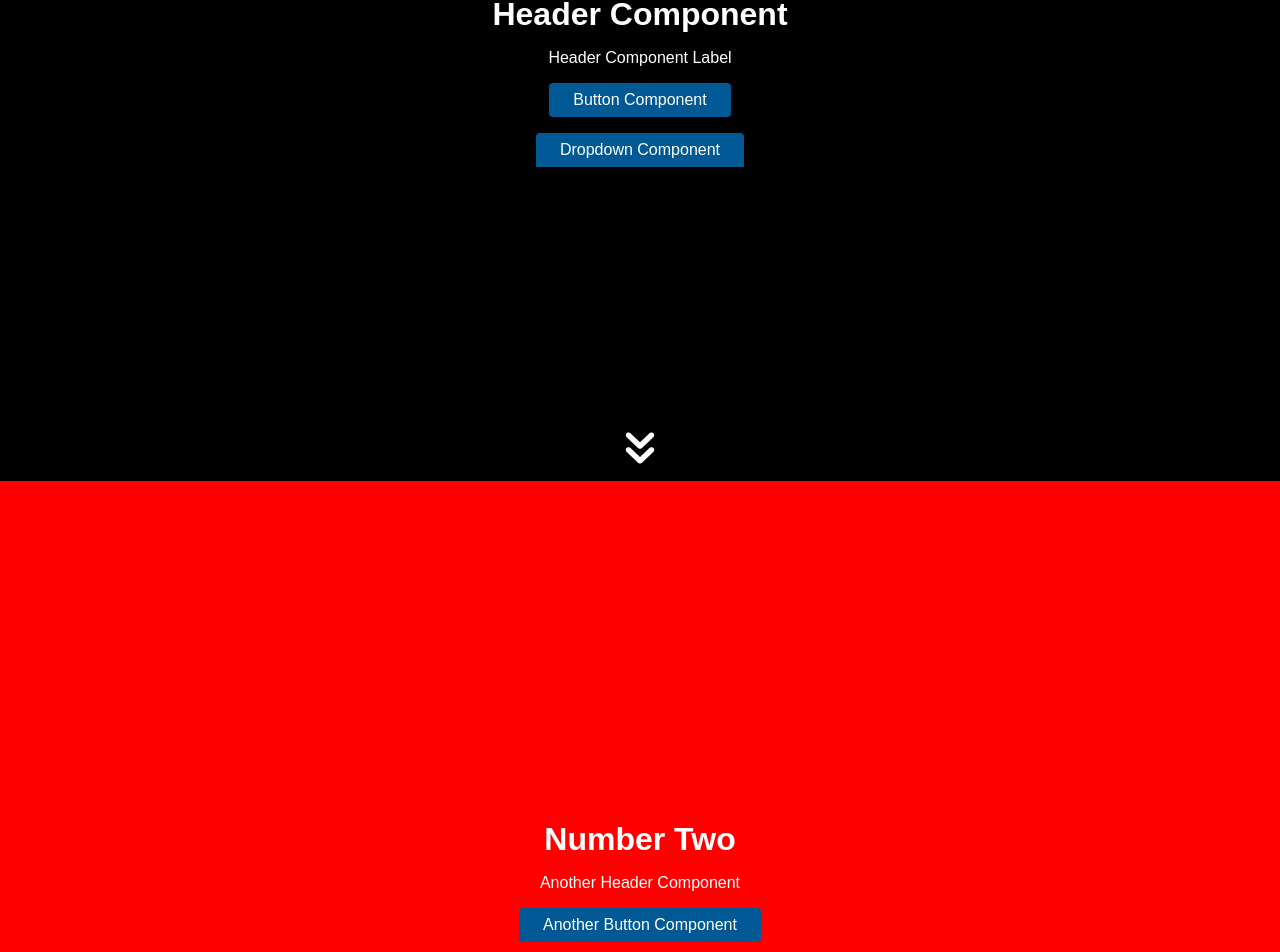
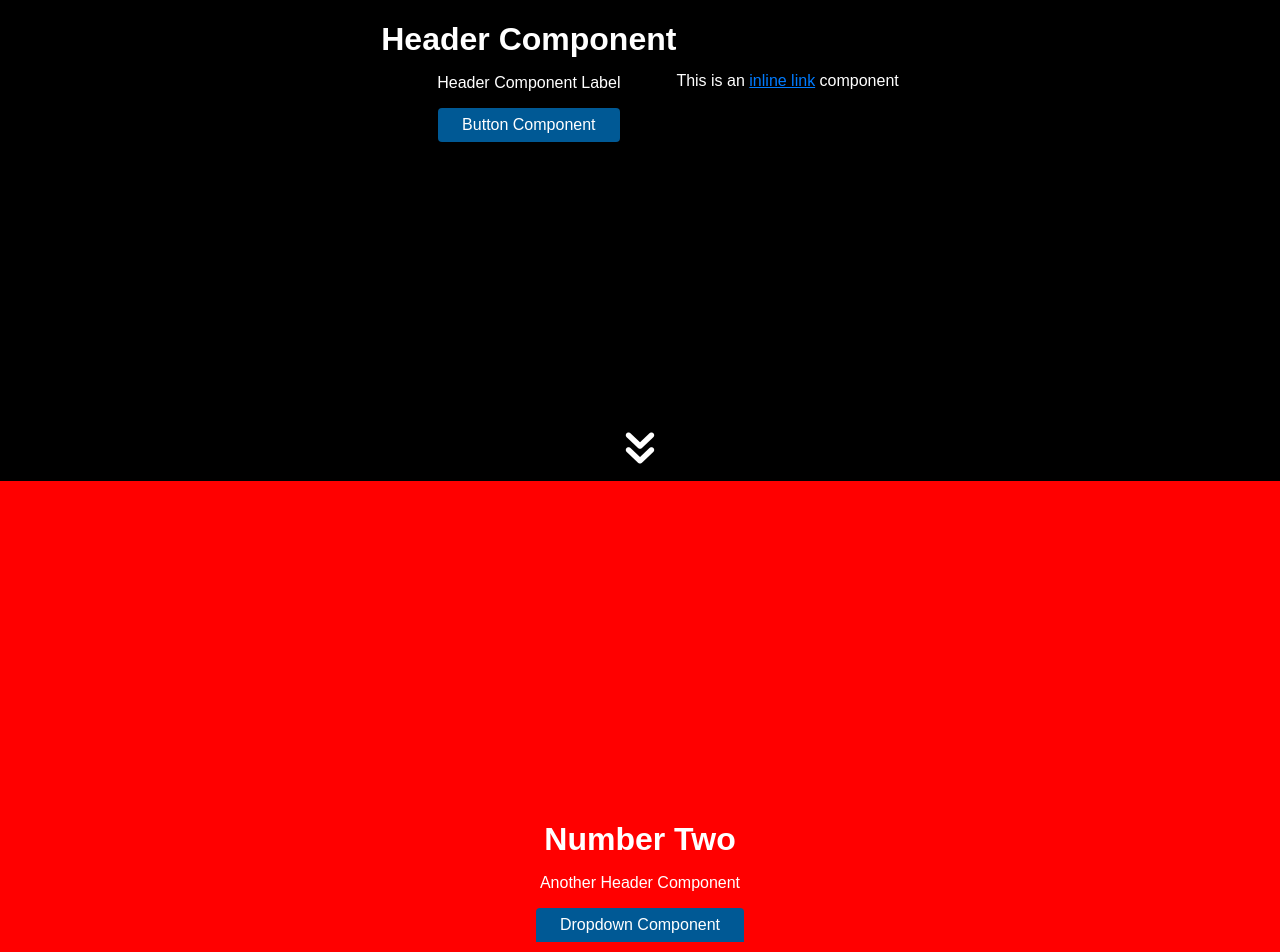
Before and after one commit to RyanBriggsDev/portfolio-2023, a Next.js app: page /utility-components/header in a window 1280 px wide. Shown: the part 319-1271 px from the top of the page. Built offline with nearby package versions, Linux system fonts and the light colour scheme.

Commit message:
inline link

```diff
--- /dev/null
+++ b/src/components/global/type/Inlinelink.jsx
@@ -0,0 +1,27 @@
+import Link from "next/link"
+
+export default function InlineLink ({ href, text, external }) {
+
+    if(!text) return <p className='bg-red-500 text-white p-2 text-center rounded inline-block'>Inline link requires a text prop.</p>
+
+    if(external) return (
+        <a
+            className={`inline-link`}
+            href={href}
+            target='_blank'
+            rel="noreferrer"
+        >
+            {text}
+        </a>
+    )
+
+    return (
+        <Link
+            className={`inline-link`}
+            href={href}
+        >
+            {text}
+        </Link>
+    )
+
+}
--- a/src/pages/utility-components/header/index.jsx
+++ b/src/pages/utility-components/header/index.jsx
@@ -1,5 +1,6 @@
 import Header from '../../../components/global/Header'
 import VerticalScroll from '../../../components/global/VerticalScroll'
+import InlineLink from '../../../components/global/type/Inlinelink'
 
 function index() {
 
@@ -15,11 +16,8 @@ function index() {
             btnText='Button Component'
             btnOnClick={() => console.log('click')}
             btnClassName='btn-primary'
-            dropdownTitle='Dropdown Component'
-            dropdownData={dropdownData}
-            dropdownClassName=''
-            dropdownBtnClassName='w-100 btn-primary'
           />
+        <p>This is an <InlineLink text='inline link' href='/' /> component</p>
         </VerticalScroll>
 
         <VerticalScroll
@@ -30,9 +28,9 @@ function index() {
             className='flex f-center f-d-col gap-1'
             h1='Number Two'
             label='Another Header Component'
-            btnText='Another Button Component'
-            btnOnClick={() => console.log('click')}
-            btnClassName='btn-primary'
+            dropdownTitle='Dropdown Component'
+            dropdownData={dropdownData}
+            dropdownBtnClassName='w-100 btn-primary'
           />
         </VerticalScroll>
     </>
--- a/src/styles/globals.css
+++ b/src/styles/globals.css
@@ -191,3 +191,16 @@ a, a:hover, a:focus, a:active {
         top: 0;
         z-index: 1;
     }
+
+    /* utility inline link */
+
+    .inline-link {
+        text-decoration: underline;
+        display: inline-block;
+        cursor: pointer;
+        color: #007bff;
+    }
+
+    .inline-link:hover {
+        color: #007bff;
+    }
```
